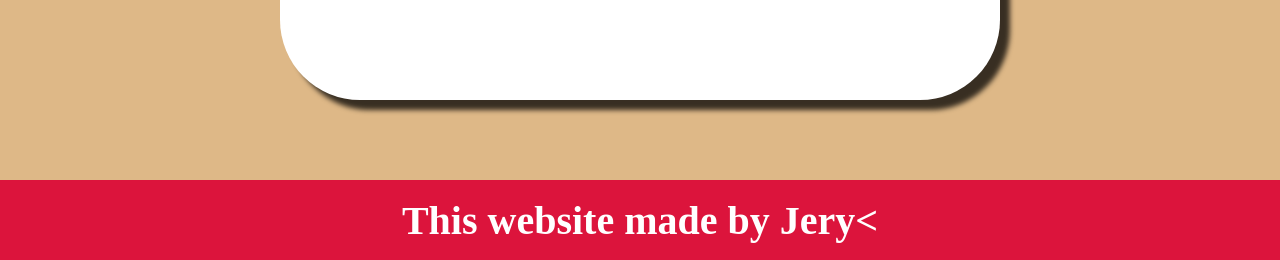
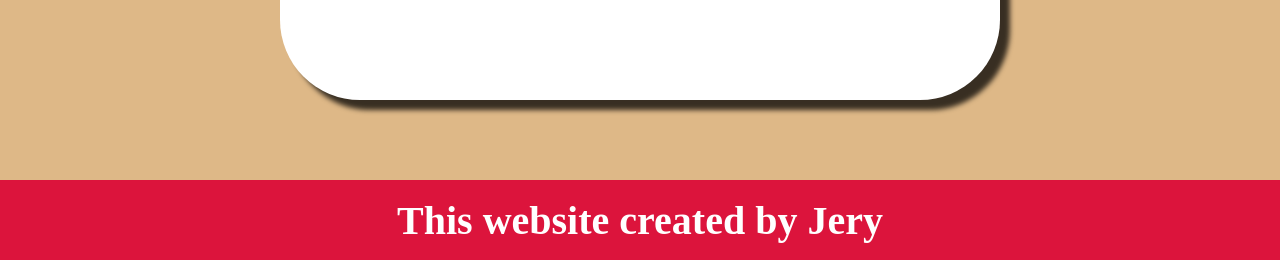
Before and after one commit to jery84-bot/website-eadita, a plain HTML site: page index.html in a window 1280 px wide. Shown: the part 540-800 px from the top of the page. Drawn offline with Linux system fonts and the light colour scheme.

Commit message:
Update index.html

```diff
--- a/index.html
+++ b/index.html
@@ -36,7 +36,7 @@
         </div>
         <!-- FOOTER -->
         <div class="container-footer">
-            <h1 class="h1-footer">This website made by Jery<
+            <h1 class="h1-footer">This website created by Jery
         </div>
         <!-- FOOTER END -->
         </div>
```
